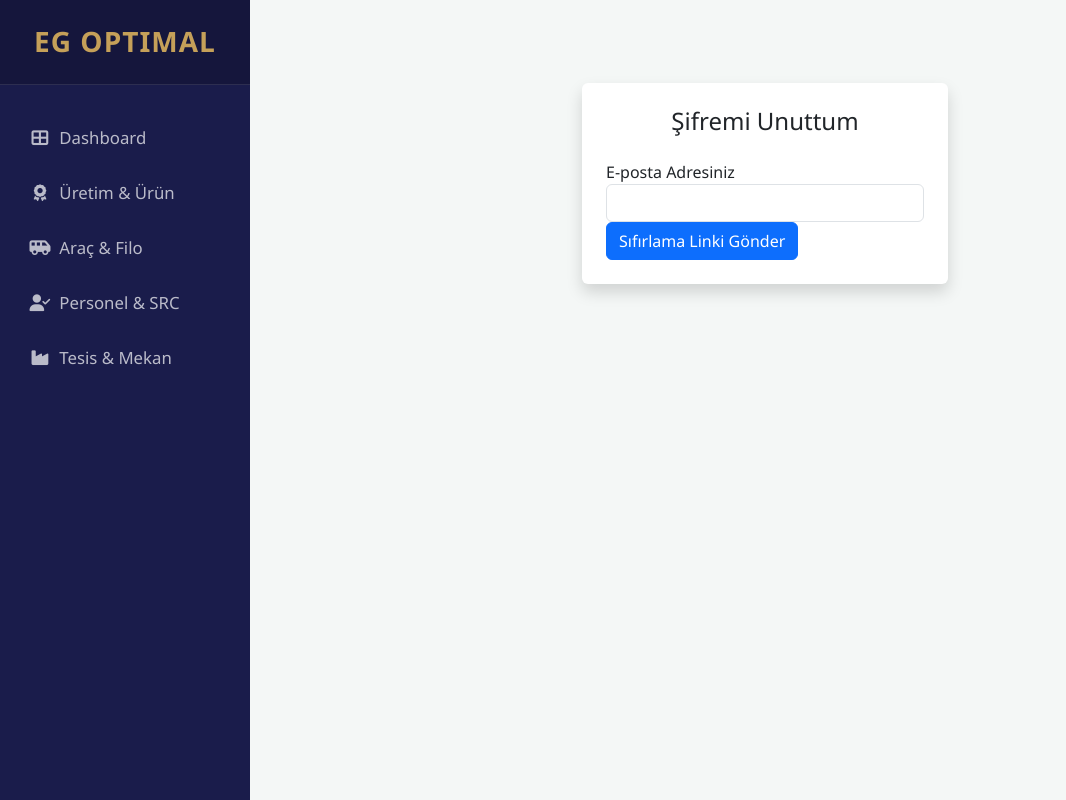
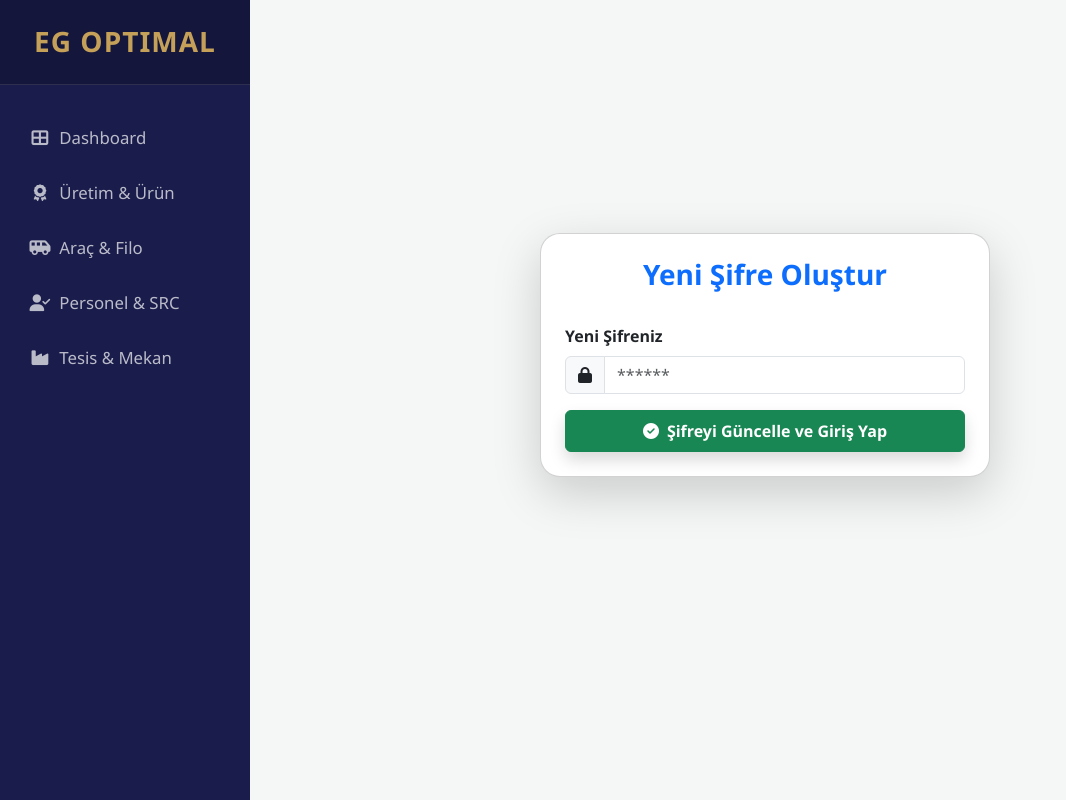
Before and after one commit to eguldr/sertifika-takip, a Flask app: page /forgot_password in a window 1280 px wide. Shown: the whole page, without its empty margins (0-1066 px from the left). Run offline with Flask 3, Linux system fonts and the light colour scheme.

Commit message:
Update forgot_password.html

```diff
--- a/templates/forgot_password.html
+++ b/templates/forgot_password.html
@@ -1,19 +1,22 @@
 {% extends "base.html" %}
 {% block content %}
-<div class="container py-5">
-    <div class="row justify-content-center">
-        <div class="col-md-5">
-            <div class="card shadow border-0 p-4">
-                <h4 class="text-center mb-4">Şifremi Unuttum</h4>
-                <form method="POST">
-                    <div class="form-group">
-                        <label>E-posta Adresiniz</label>
-                        <input type="email" name="email" class="form-control" required>
-                    </div>
-                    <button type="submit" class="btn btn-primary btn-block">Sıfırlama Linki Gönder</button>
-                </form>
+<div class="container d-flex justify-content-center align-items-center" style="min-height: 80vh;">
+    <div class="card shadow-lg p-4" style="max-width: 450px; width: 100%; border-radius: 20px;">
+        <div class="text-center mb-4">
+            <h3 class="fw-bold text-primary">Yeni Şifre Oluştur</h3>
+        </div>
+        <form method="POST">
+            <div class="mb-3">
+                <label class="form-label fw-bold">Yeni Şifreniz</label>
+                <div class="input-group">
+                    <span class="input-group-text"><i class="fas fa-lock"></i></span>
+                    <input type="password" name="password" class="form-control" placeholder="******" required>
+                </div>
             </div>
-        </div>
+            <button type="submit" class="btn btn-success w-100 py-2 fw-bold shadow">
+                <i class="fas fa-check-circle me-2"></i>Şifreyi Güncelle ve Giriş Yap
+            </button>
+        </form>
     </div>
 </div>
 {% endblock %}
```
